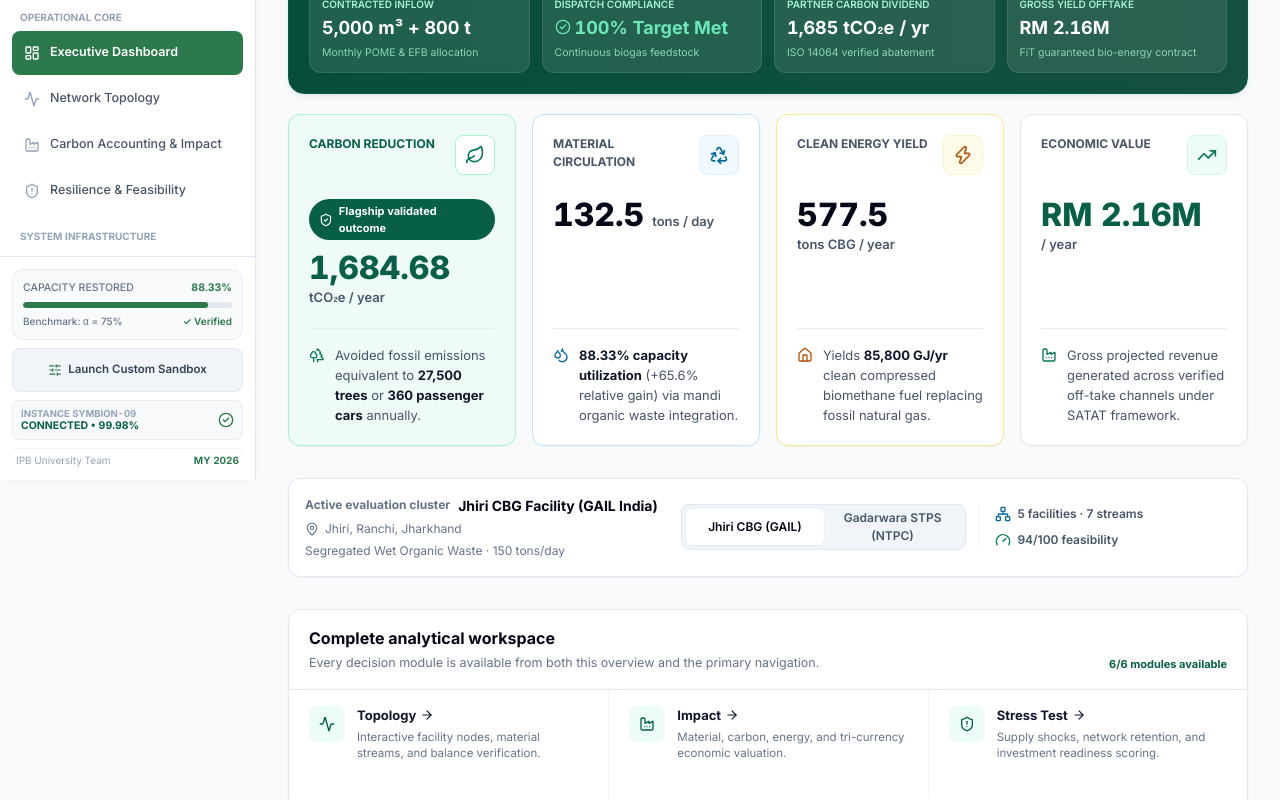
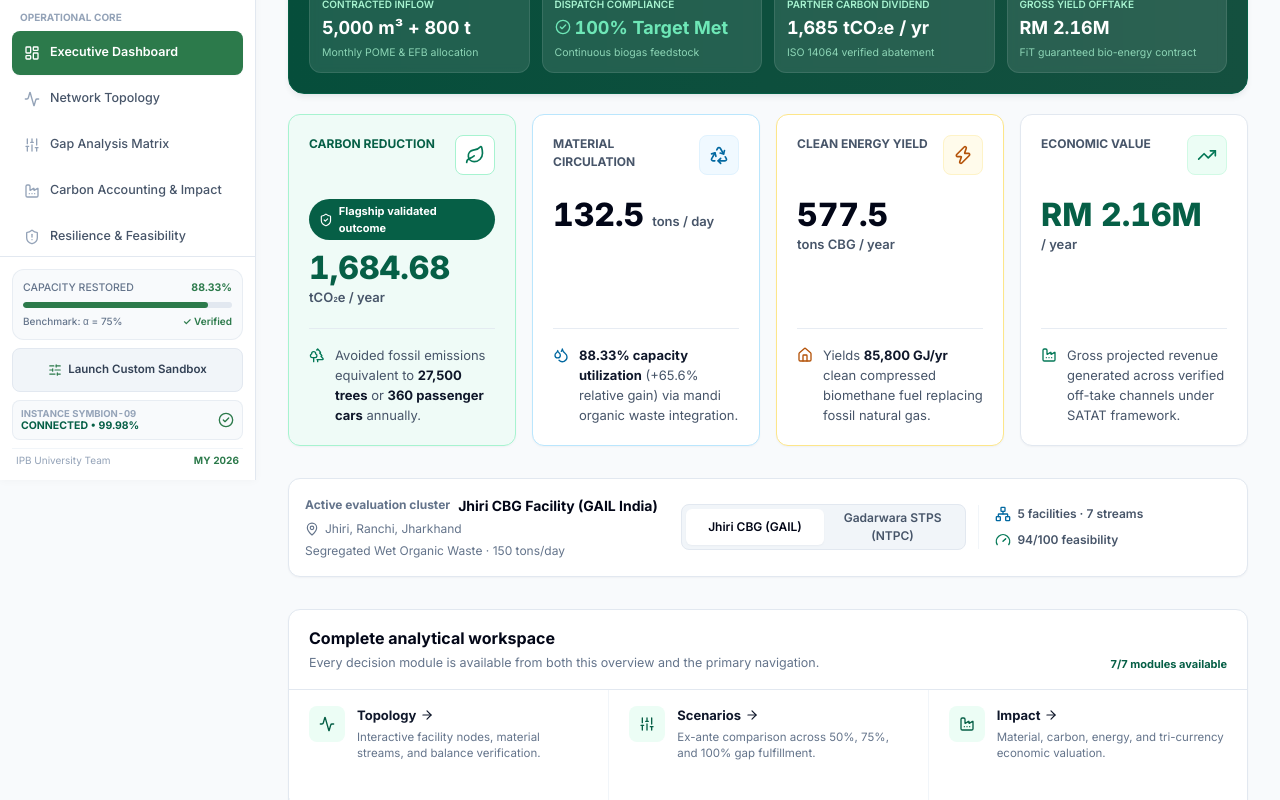
Before and after one commit to ClaveAP/symbion-v2, a Next.js app: page / in a window 1280 px wide. Shown: the part 320-1120 px from the top of the page. Built offline with nearby package versions, Linux system fonts and the light colour scheme.

Commit message:
chore: restore Gap Analysis Matrix in sidebar navigation

```diff
--- a/src/components/layout/header.tsx
+++ b/src/components/layout/header.tsx
@@ -15,7 +15,7 @@ export function Header() {
   const { isPartner, isAdmin, currentUser } = useUserSession();
 
   // Pages with monetary figures that require currency conversion
-  const pagesWithCurrency = ["/", "/impact", "/stress-test"];
+  const pagesWithCurrency = ["/", "/impact", "/stress-test", "/scenarios"];
   const hasCurrency = pagesWithCurrency.includes(pathname);
 
   // Quick submit feedstock shortcut only needed on dashboard
--- a/src/components/layout/navigation-config.ts
+++ b/src/components/layout/navigation-config.ts
@@ -6,6 +6,7 @@ import {
   LayoutDashboard,
   PlusCircle,
   ShieldAlert,
+  Sliders,
 } from "lucide-react";
 
 export interface AppNavigationItem {
@@ -38,6 +39,13 @@ export const APP_NAVIGATION: AppNavigationSection[] = [
         shortLabel: "Topology",
         description: "Interactive facility nodes, material streams, and balance verification.",
         icon: Activity,
+      },
+      {
+        href: "/scenarios",
+        label: "Gap Analysis Matrix",
+        shortLabel: "Scenarios",
+        description: "Ex-ante comparison across 50%, 75%, and 100% gap fulfillment.",
+        icon: Sliders,
       },
       {
         href: "/impact",
```
